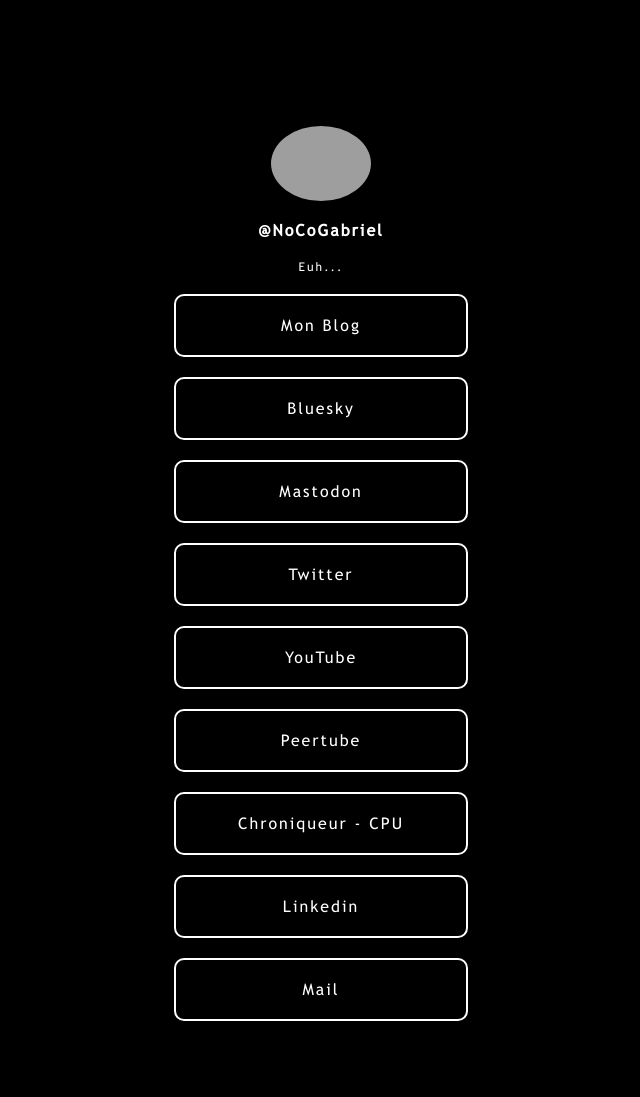
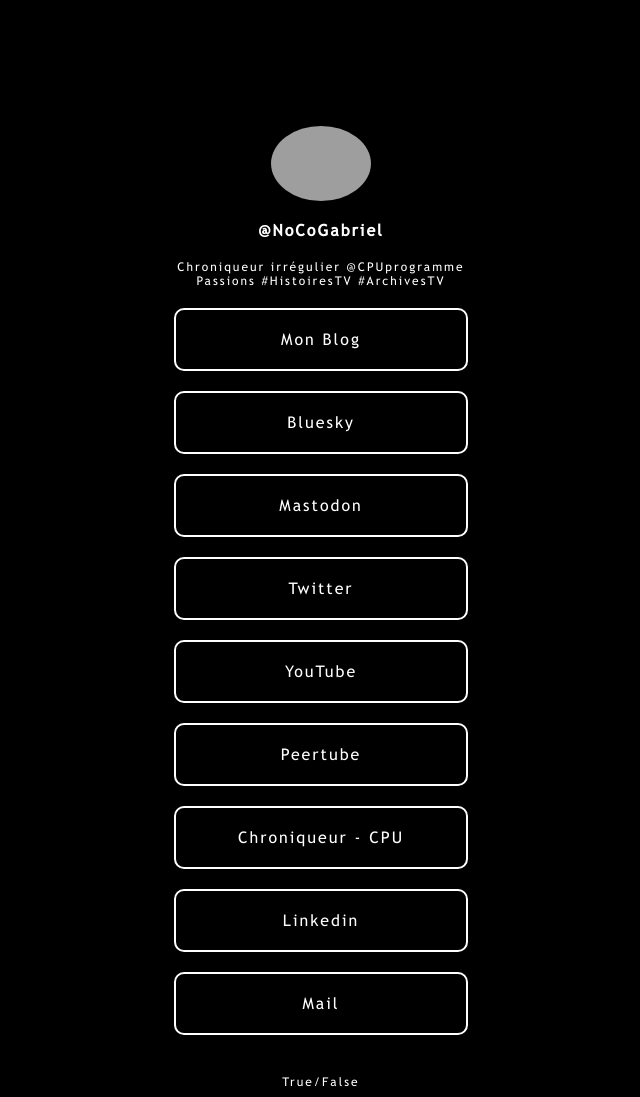
Before and after one commit to NoCoGabriel/Links, a plain HTML site: page index.html in a window 1280 px wide. Shown: the whole page, without its empty margins (319-959 px from the left). Before the commit the page ends 1029 px from the top, so only its background shows below. Drawn offline with Linux system fonts and the light colour scheme; grey boxes are pictures that could not be loaded.

Commit message:
Update index.html

```diff
--- a/index.html
+++ b/index.html
@@ -16,7 +16,7 @@
 <!-- Profile name-->
 <div class="profile-name"><b>@NoCoGabriel</b></div>
 
-<div class="simple-text">Euh...</div>
+<div class="simple-text">Chroniqueur irrégulier <a href="https://cpu.pm">@CPUprogramme</a><br>Passions #HistoiresTV #ArchivesTV</div>
 
 <!-- Links-->
 <a href="https://nocogabriel.net" class="links" target="_blank">Mon Blog</a>
@@ -30,7 +30,7 @@
 <A href="mailto:moi@gabrboyer.net" class="links"target="_blank">Mail</A>
 
 <!-- Logo -->
-<!-- <div class="bottom-text"></div> -->
+<div class="bottom-text">True/False</div>
 
 
 </body>
```
